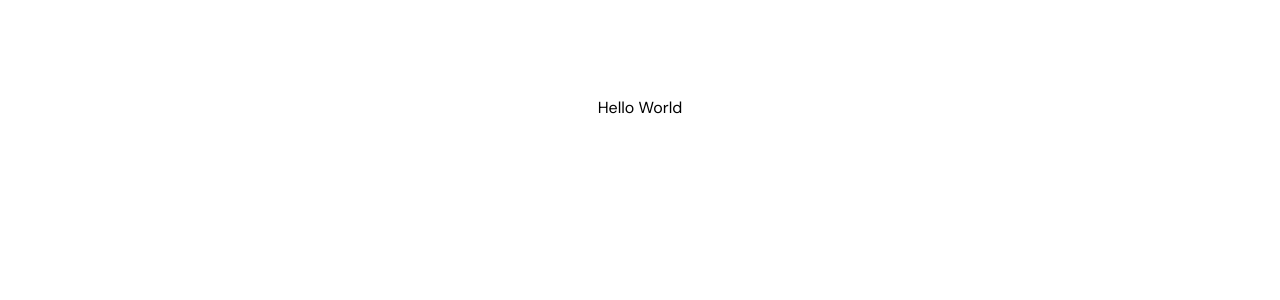
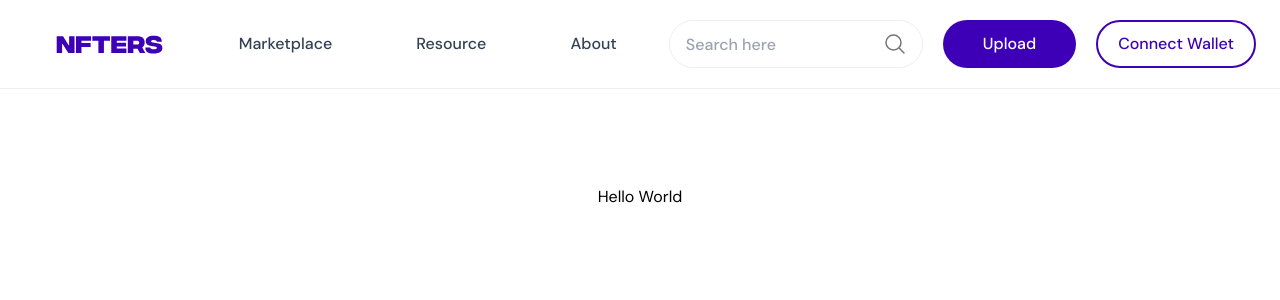
Before and after one commit to said7388/NFT-Marketplace, a Next.js app: page / in a window 1280 px wide. Shown: the top 300 px of the page. Built offline with nearby package versions, Linux system fonts and the light colour scheme.

Commit message:
update navbar

```diff
--- /dev/null
+++ b/app/components/navbar.jsx
@@ -0,0 +1,128 @@
+"use client";
+
+import { useState } from "react";
+
+export default function Navbar() {
+  const [isToggleOpen, setIsToggleOpen] = useState(false)
+
+  return (
+    <>
+      <header className="border-b-1 relative z-20 w-full border-b border-[#EFEFEF] bg-[#fff] after:absolute after:top-full after:left-0 after:z-10 after:block after:h-px after:w-full after:bg-[#EFEFEF] lg:border-[#EFEFEF] lg:backdrop-blur-sm lg:after:hidden">
+        <div className="relative mx-auto max-w-full px-6 lg:max-w-6xl xl:max-w-7xl 2xl:max-w-[96rem]">
+          <nav
+            aria-label="main navigation"
+            className="flex h-[5.5rem] items-stretch justify-between font-medium text-slate-700"
+            role="navigation"
+          >
+            <a
+              id="NFT"
+              aria-label="NFT logo"
+              aria-current="page"
+              className="flex items-center gap-2 py-4 transition-colors duration-300 hover:text-primary focus:text-primary focus:outline-none focus-visible:outline-none lg:px-8"
+              href="javascript:void(0)"
+            >
+              <svg width="107" height="19" viewBox="0 0 107 19" fill="none" xmlns="http://www.w3.org/2000/svg">
+                <path d="M0.7 18H6.1V8.92H6.6L12.32 18H18.54V1.2H13.14V10.28H12.64L7.06 1.2H0.7V18ZM19.9422 18H25.4822V12.1H34.6222V8.1H25.4822V5.82H35.0422V1.2H19.9422V18ZM53.9622 1.2H36.3422V5.82H42.3822V18H47.9222V5.82H53.9622V1.2ZM55.2625 18H70.4025V13.56H60.8025V11.42H70.0425V7.78H60.8025V5.64H70.4025V1.2H55.2625V18ZM89.2694 18L86.2694 12.48C87.6894 11.48 88.7094 9.88 88.7094 7.62C88.7094 3.2 86.0894 1.2 81.4294 1.2H71.8094V18H77.3494V13.66H81.5494L83.8294 18H89.2694ZM77.3494 5.8H81.0494C82.4494 5.8 83.1694 6.48 83.1694 7.66C83.1694 8.84 82.4494 9.52 81.0494 9.52H77.3494V5.8ZM97.7625 18.56C103.523 18.58 106.363 16.76 106.363 13.1C106.363 8.5 101.783 8.4 98.4425 7.84L96.6625 7.54C95.3825 7.34 95.0825 6.76 95.0825 6.28C95.0825 5.52 95.8425 4.96 97.6825 4.96C99.8025 4.96 100.743 5.66 100.943 6.78H105.882C105.983 1.98 102.622 0.639999 97.8025 0.639999C92.4625 0.639999 89.7625 2.68 89.7625 6C89.7625 10.3 93.5825 10.68 96.7625 11.2L98.9225 11.54C100.563 11.78 100.863 12.34 100.863 12.88C100.863 13.66 99.8825 14.26 97.7625 14.24C95.3625 14.22 94.4025 13.52 94.3425 12.38H89.3625C89.2225 16.74 91.9625 18.54 97.7625 18.56Z" fill="#3D00B7" />
+              </svg>
+            </a>
+            <button
+              className={`relative order-10 block h-10 w-10 self-center lg:hidden
+                ${isToggleOpen
+                  ? "visible opacity-100 [&_span:nth-child(1)]:w-6 [&_span:nth-child(1)]:translate-y-0 [&_span:nth-child(1)]:rotate-45 [&_span:nth-child(3)]:w-0 [&_span:nth-child(2)]:-rotate-45 "
+                  : ""
+                }
+              `}
+              onClick={() => setIsToggleOpen(!isToggleOpen)}
+              aria-expanded={isToggleOpen ? "true" : "false"}
+              aria-label="Toggle navigation"
+            >
+              <div className="absolute top-1/2 left-1/2 w-6 -translate-x-1/2 -translate-y-1/2 transform">
+                <span
+                  aria-hidden="true"
+                  className="absolute block h-0.5 w-9/12 -translate-y-2 transform rounded-full bg-slate-900 transition-all duration-300"
+                ></span>
+                <span
+                  aria-hidden="true"
+                  className="absolute block h-0.5 w-6 transform rounded-full bg-slate-900 transition duration-300"
+                ></span>
+                <span
+                  aria-hidden="true"
+                  className="absolute block h-0.5 w-1/2 origin-top-left translate-y-2 transform rounded-full bg-slate-900 transition-all duration-300"
+                ></span>
+              </div>
+            </button>
+
+            <ul
+              role="menubar"
+              className={`absolute top-0 left-0 z-[-1] h-[28.5rem] w-full justify-center overflow-hidden overflow-y-auto overscroll-contain bg-white/90 px-8 pb-12 pt-24 font-medium transition-[opacity,visibility] duration-300 lg:visible lg:relative lg:top-0  lg:z-0 lg:flex lg:h-full lg:w-auto lg:items-stretch lg:overflow-visible lg:bg-white/0 lg:px-0 lg:py-0 gap-x-5 gap-y-3 lg:pt-0 lg:opacity-100 ${isToggleOpen
+                ? "visible opacity-100 backdrop-blur-sm"
+                : "invisible opacity-0"
+                }`}
+            >
+              <li className="flex items-center">
+                <a
+                  role="menuitem"
+                  aria-current="page"
+                  aria-haspopup="false"
+                  className="flex items-center gap-2 py-4 transition-colors duration-300 hover:text-primary focus:text-primary focus:outline-none focus-visible:outline-none xl:px-8"
+                  href="javascript:void(0)"
+                >
+                  <span>Marketplace</span>
+                </a>
+              </li>
+              <li className="flex items-center">
+                <a
+                  role="menuitem"
+                  aria-haspopup="false"
+                  className="flex items-center gap-2 py-4 transition-colors duration-300 hover:text-primary focus:text-primary focus:outline-none focus-visible:outline-none xl:px-8"
+                  href="javascript:void(0)"
+                >
+                  <span>Resource</span>
+                </a>
+              </li>
+              <li className="flex items-center">
+                <a
+                  role="menuitem"
+                  aria-haspopup="false"
+                  className="flex items-center gap-2 py-4 transition-colors duration-300 hover:text-primary focus:text-primary focus:outline-none focus-visible:outline-none xl:px-8"
+                  href="javascript:void(0)"
+                >
+                  <span>About</span>
+                </a>
+              </li>
+              <li className="flex items-center">
+                <div
+                  className="flex items-center"
+                  href="javascript:void(0)"
+                >
+                  <div className="relative my-6">
+                    <input
+                      id="id-l16"
+                      type="text"
+                      placeholder="Search here"
+                      className="relative w-full h-12 px-4 pr-12 transition-all border rounded-full outline-none peer border-[#EFEFEF] text-[#C0C0C0]  focus:border-primary focus:outline-none  focus-visible:outline-none disabled:cursor-not-allowed disabled:bg-slate-50 disabled:text-slate-400" />
+                    <svg xmlns="http://www.w3.org/2000/svg" className="absolute w-6 h-6 cursor-pointer top-3 right-4 stroke-[#757575] peer-disabled:cursor-not-allowed" fill="none" viewBox="0 0 24 24" stroke="currentColor" strokeWidth="1.5" aria-hidden="true" aria-labelledby="title-9 description-9" role="graphics-symbol">
+                      <path strokeLinecap="round" strokeLinejoin="round" d="M21 21l-5.197-5.197m0 0A7.5 7.5 0 105.196 5.196a7.5 7.5 0 0010.607 10.607z" />
+                    </svg>
+                  </div>
+                </div>
+              </li>
+              <li className="flex items-center py-4 lg:py-0">
+                <button
+                  className="flex items-center gap-2 px-10 h-12 bg-primary text-white rounded-full">
+                  Upload
+                </button>
+              </li>
+              <li className="flex items-center py-4 lg:py-0">
+                <button
+                  className="flex items-center gap-2 px-5 h-12 bg-white border-2 border-primary rounded-full text-primary">
+                  Connect Wallet
+                </button>
+              </li>
+            </ul>
+          </nav>
+        </div>
+      </header>
+    </>
+  )
+};
--- a/app/layout.js
+++ b/app/layout.js
@@ -1,4 +1,5 @@
 import { DM_Sans } from 'next/font/google'
+import Navbar from './components/navbar'
 import './globals.css'
 
 const dm_sans = DM_Sans({ subsets: ['latin'] })
@@ -12,6 +13,7 @@ export default function RootLayout({ children }) {
   return (
     <html lang="en">
       <body className={dm_sans.className}>
+        <Navbar />
         {children}
       </body>
     </html>
--- a/app/page.js
+++ b/app/page.js
@@ -2,6 +2,7 @@
 export default function Home() {
   return (
     <main className="flex min-h-screen flex-col items-center justify-between p-24">
+
       Hello World
     </main>
   )
--- a/tailwind.config.js
+++ b/tailwind.config.js
@@ -12,6 +12,9 @@ module.exports = {
         'gradient-conic':
           'conic-gradient(from 180deg at 50% 50%, var(--tw-gradient-stops))',
       },
+      colors: {
+        'primary': '#3D00B7',
+      }
     },
   },
   plugins: [],
```
Also changed, not shown: public/logo.png (added).
